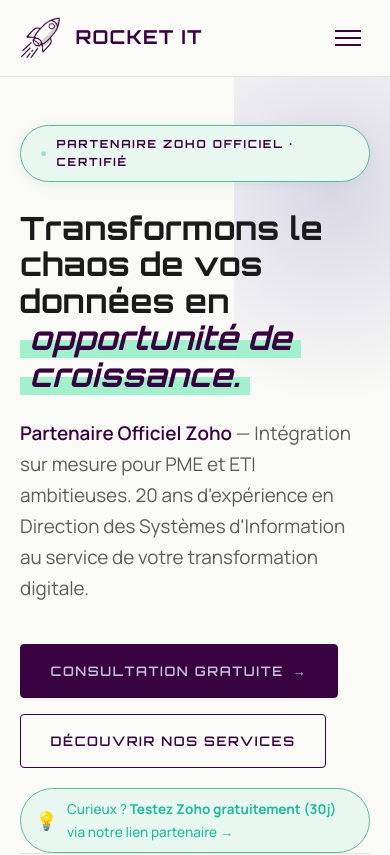
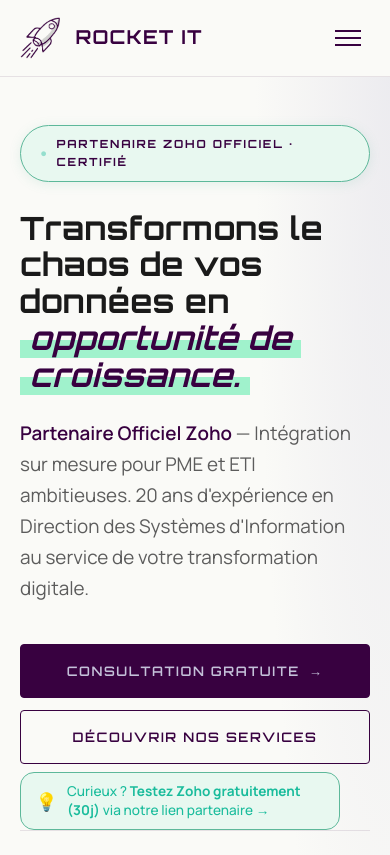
Before and after one commit to rocket-it-fr/rocket-it-fr.github.io, a plain HTML site: page index.html in a window 390 px wide. Shown: the top 855 px of the page. Drawn offline with Linux system fonts and the light colour scheme; a script that the page names is missing.

Commit message:
Add files via upload
Unified diagonal gradient across all page headers

```diff
--- a/css/style.css
+++ b/css/style.css
@@ -19,7 +19,7 @@
 
 body { font-family: var(--font-body); color: var(--text); background: var(--bg); line-height: 1.65; overflow-x: hidden; }
 h1, h2, h3, h4 { font-family: var(--font-display); font-weight: 700; line-height: 1.15; color: var(--text); letter-spacing: 0.01em; }
-h1 { font-size: clamp(2.25rem, 5vw, 3.75rem); }
+h1 { font-size: clamp(2.25rem, 4.5vw, 3.4rem); }
 h2 { font-size: clamp(1.75rem, 3.4vw, 2.5rem); }
 h3 { font-size: clamp(1.15rem, 2vw, 1.4rem); }
 a { color: var(--violet); text-decoration: none; transition: color 0.2s var(--ease); }
@@ -55,9 +55,9 @@
 .btn-arrow:hover::after { transform: translateX(4px); }
 
 /* HERO */
-.hero { position: relative; padding: 2.5rem 0 1rem; overflow: hidden; }
-.hero::before { content: ''; position: absolute; top: -20%; right: -10%; width: 50vw; height: 80vh; background: radial-gradient(circle, rgba(196,193,217,0.6) 0%, transparent 60%); pointer-events: none; }
-.hero-grid { display: grid; grid-template-columns: 1.3fr 1fr; gap: 4rem; align-items: center; position: relative; z-index: 1; }
+.hero { position: relative; padding: 2.5rem 0 1rem; overflow: hidden; background: linear-gradient(135deg, var(--cream) 0%, var(--cream) 35%, rgba(196,193,217,0.18) 75%, rgba(196,193,217,0.32) 100%); }
+.hero::before { content: ''; position: absolute; top: 0; right: 0; width: 35vw; height: 100%; background: radial-gradient(ellipse at top right, rgba(196,193,217,0.25) 0%, transparent 70%); pointer-events: none; }
+.hero-grid { display: grid; grid-template-columns: 2.3fr 1fr; gap: 4rem; align-items: center; position: relative; z-index: 1; }
 .hero-eyebrow { display: inline-flex; align-items: center; gap: 0.6rem; padding: 0.55rem 1.2rem; background: var(--mint-bg); border: 1px solid var(--mint-dark); border-radius: 100px; margin-bottom: 1.75rem; box-shadow: 0 2px 12px rgba(93,184,154,0.15); }
 .hero-eyebrow::before { content: '●'; color: var(--mint-darker); font-size: 0.7rem; animation: pulse 2s ease-in-out infinite; }
 @keyframes pulse { 0%,100% { opacity: 1; } 50% { opacity: 0.4; } }
@@ -67,6 +67,8 @@
 .hero-lead { font-size: 1.18rem; color: var(--text-muted); margin-bottom: 2.5rem; max-width: 52ch; }
 .hero-lead strong { color: var(--violet); font-weight: 600; }
 .hero-cta-group { display: flex; gap: 1rem; flex-wrap: wrap; margin-bottom: 0.5rem; }
+.hero-actions { display: flex; flex-direction: column; align-items: flex-start; gap: 0.75rem; margin-bottom: 1.75rem; }
+.hero-actions .hero-cta-group { margin-bottom: 0; }
 .hero-trust { padding-top: 1.75rem; border-top: 1px solid var(--border); display: flex; align-items: center; gap: 1.25rem; }
 .hero-trust-text { font-size: 0.86rem; color: var(--text-muted); line-height: 1.5; }
 .hero-trust-text strong { color: var(--violet); font-weight: 600; }
@@ -165,8 +167,8 @@
 .about-teaser .btn-primary:hover { background: #fff; border-color: #fff; }
 
 /* PAGE HEADER */
-.page-header { padding: 2rem 0 1.5rem; background: linear-gradient(180deg, var(--bg-lavande) 0%, var(--bg) 100%); position: relative; overflow: hidden; }
-.page-header::before { content: ''; position: absolute; top: -20%; right: -10%; width: 40vw; height: 60vh; background: radial-gradient(circle, rgba(196,193,217,0.5) 0%, transparent 60%); pointer-events: none; }
+.page-header { padding: 2rem 0 1.5rem; background: linear-gradient(135deg, var(--cream) 0%, var(--cream) 35%, rgba(196,193,217,0.18) 75%, rgba(196,193,217,0.32) 100%); position: relative; overflow: hidden; }
+.page-header::before { content: ''; position: absolute; top: 0; right: 0; width: 35vw; height: 100%; background: radial-gradient(ellipse at top right, rgba(196,193,217,0.25) 0%, transparent 70%); pointer-events: none; }
 .page-header-inner { position: relative; z-index: 1; }
 .page-header h1 { margin-bottom: 1rem; }
 .page-header .lead { font-size: 1.15rem; color: var(--text-muted); max-width: 60ch; line-height: 1.65; }
@@ -261,6 +263,13 @@
   .form-row { grid-template-columns: 1fr; }
   .contact-form { padding: 1.75rem; }
 }
+@media (max-width: 600px) {
+  /* Hero: aligner les 3 éléments à la même largeur sur mobile */
+  .hero-actions { width: 100%; max-width: 360px; }
+  .hero-cta-group { flex-direction: column; align-items: stretch; gap: 0.75rem; }
+  .hero-cta-group .btn { width: 100%; justify-content: center; }
+  .hero-partner-link { width: 100%; max-width: none; }
+}
 @media (max-width: 380px) { .hero-visual { max-width: 180px; } .recaptcha-wrapper .g-recaptcha { transform: scale(0.88); } }
 
 /* === LIEN PARTENAIRE ZOHO === */
@@ -268,13 +277,15 @@
   display: inline-flex;
   align-items: center;
   gap: 0.6rem;
-  margin-top: 0.75rem;
-  padding: 0.65rem 1.1rem;
+  max-width: 320px;
+  margin-top: 0;
+  padding: 0.7rem 1.1rem;
   background: var(--mint-bg);
   border: 1px solid var(--mint-dark);
-  border-radius: 100px;
+  border-radius: 14px;
   color: var(--mint-darker);
-  font-size: 0.92rem;
+  font-size: 0.88rem;
+  line-height: 1.4;
   text-decoration: none;
   font-weight: 500;
   transition: all 0.3s var(--ease);
```
Also changed, not shown: a-propos.html (+4 -4 lines).
